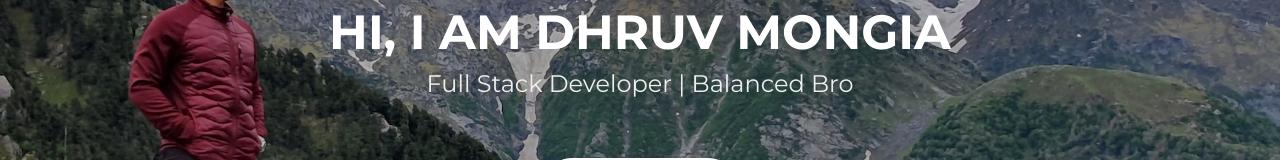
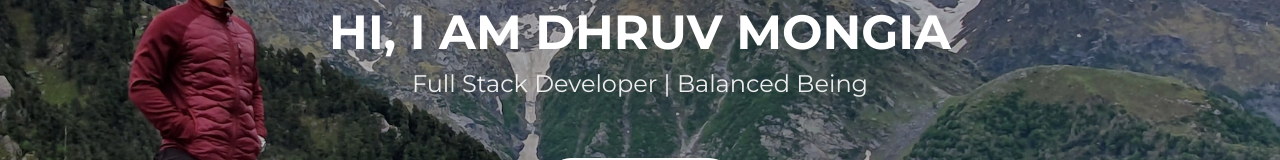
Before and after one commit to dhruv-97/dhruv-97.github.io, a plain HTML site: page index.html in a window 1280 px wide. Shown: the part 307-467 px from the top of the page. Drawn offline with nearby package versions, Linux system fonts and the light colour scheme; files whose address does not match are found by name.

Commit message:
balanced being

```diff
--- a/index.html
+++ b/index.html
@@ -77,7 +77,7 @@
   <section id="hero">
     <div class="hero-container">
       <h1>Hi, I am Dhruv Mongia</h1>
-      <h2>Full Stack Developer | Balanced Bro</h2>
+      <h2>Full Stack Developer | Balanced Being</h2>
       <a href="#about" class="btn-get-started">Get Started</a>
     </div>
   </section><!-- #hero -->
```
